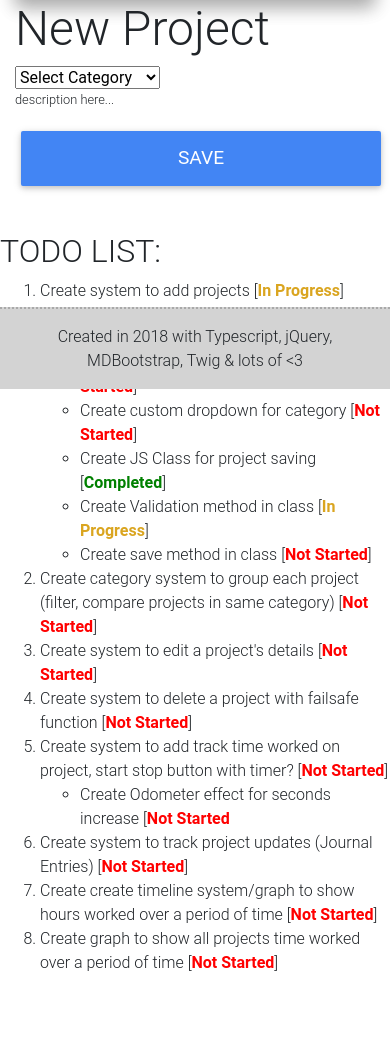
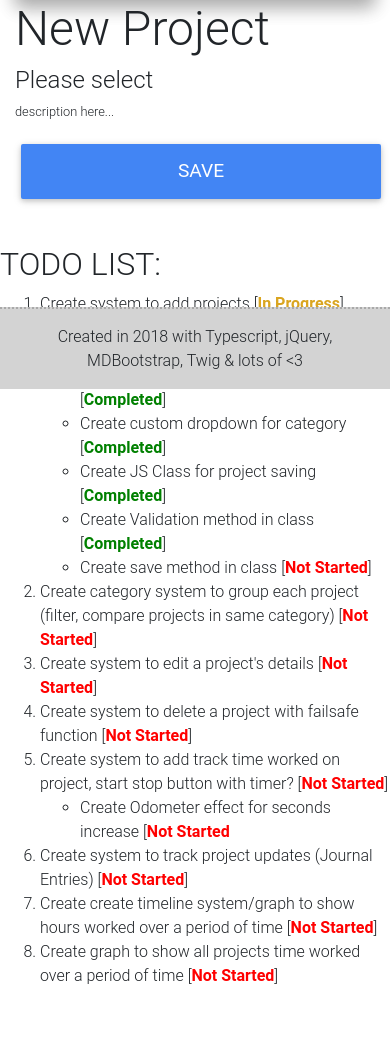
Before and after one commit to joshbyvelds/projectjournal, a PHP site: page / in a window 390 px wide. Shown: the part 455-1519 px from the top of the page. Before the commit the page ends 1426 px from the top, so only its background shows below. Run offline with PHP 8.4, Linux system fonts and the light colour scheme; data that the repository does not hold is empty; some libraries are stand-ins or nearby versions.

Commit message:
Added custom dropdown for new project category and new project images. completed new project validation (javascript)

```diff
--- a/javascript/master.js
+++ b/javascript/master.js
@@ -3,7 +3,7 @@ var ProjectSaver = (function () {
         var _this = this;
         this.savelock = false;
         this.title = $("#new_project_title");
-        this.category = $("#new_project_category");
+        this.category = $("#selected_category");
         this.description = $("#new_project_description");
         $(document).ready(function () { _this.init(); });
     }
@@ -15,15 +15,15 @@ var ProjectSaver = (function () {
     ProjectSaver.prototype.validate = function () {
         var _this = this;
         var isValid = true;
-        if ($.trim(this.title.html()) === "") {
+        if ($.trim(this.title.html()) === "" || $.trim(this.title.html()) === "New Project") {
             this.title.addClass("error").html("Please give the new project a title.").one("focus", function () { _this.title.removeClass("error").html(""); });
             isValid = false;
         }
-        if (this.category.val() === "void") {
-            alert("Error Category");
+        if ($.trim(this.category.html()) === "Please select") {
+            this.category.addClass("error");
             isValid = false;
         }
-        if ($.trim(this.description.html()) === "") {
+        if ($.trim(this.description.html()) === "" || $.trim(this.description.html()) === "description here...") {
             this.description.addClass("error").html("Please give the new project a description.").one("focus", function () { _this.description.removeClass("error").html(""); });
             isValid = false;
         }
@@ -33,9 +33,17 @@ var ProjectSaver = (function () {
     };
     ProjectSaver.prototype.reset = function () {
     };
+    ProjectSaver.prototype.openDropdown = function () {
+        $("#category_select .options").slideDown(500);
+        $("#category_select .option").off().on('click', function () {
+            $("#selected_category").html($(this).html()).removeClass("error");
+            $("#category_select .options").slideUp(500);
+        });
+    };
     ProjectSaver.prototype.init = function () {
         var _this = this;
         $("#save_new_project_btn").off().on("click", function () { _this.save(); });
+        $("#selected_category").on("click", function () { _this.openDropdown(); });
     };
     return ProjectSaver;
 }());
--- a/scss/_projects.scss
+++ b/scss/_projects.scss
@@ -4,6 +4,10 @@
 
         &.odd {
             background: #fff;
+
+            .image-col {
+                text-align: right;
+            }
         }
 
         &.even {
@@ -45,6 +49,46 @@
                 width: 100%;
                 font-size: 1.2rem;
             }
+
+            .fake_dropdown {
+                position: relative;
+
+                .open{
+                    .selected{
+                        cursor:default;
+                    }
+                }
+
+                .options {
+                    display: none;
+                    position: absolute;
+                    background: #ffffff;
+                    z-index: 100;
+                    border:solid 2px black;
+                    border-top: 0;
+                }
+
+                .selected{
+                    cursor:pointer;
+
+                    &.error{
+                        color: red;
+                    }
+                }
+
+                .option {
+                    padding: 5px 10px;
+                    margin: 0;
+                    border-bottom: solid 1px gray;
+                    transition: all 0.3s ease-out;
+                    cursor:pointer;
+
+                    &:hover{
+                        background: darkgray;
+                    }
+                }
+            }
+
         }
 
     }
--- a/stylesheets/master.css
+++ b/stylesheets/master.css
@@ -17,6 +17,8 @@ main {
   padding: 40px 0; }
   .projects .project.odd {
     background: #fff; }
+    .projects .project.odd .image-col {
+      text-align: right; }
   .projects .project .image-col img {
     transition: all 0.3s ease-out;
     cursor: pointer; }
@@ -35,6 +37,29 @@ main {
   .projects .project.new .save-btn {
     width: 100%;
     font-size: 1.2rem; }
+  .projects .project.new .fake_dropdown {
+    position: relative; }
+    .projects .project.new .fake_dropdown .open .selected {
+      cursor: default; }
+    .projects .project.new .fake_dropdown .options {
+      display: none;
+      position: absolute;
+      background: #ffffff;
+      z-index: 100;
+      border: solid 2px black;
+      border-top: 0; }
+    .projects .project.new .fake_dropdown .selected {
+      cursor: pointer; }
+      .projects .project.new .fake_dropdown .selected.error {
+        color: red; }
+    .projects .project.new .fake_dropdown .option {
+      padding: 5px 10px;
+      margin: 0;
+      border-bottom: solid 1px gray;
+      transition: all 0.3s ease-out;
+      cursor: pointer; }
+      .projects .project.new .fake_dropdown .option:hover {
+        background: darkgray; }
 
 .todo .status {
   font-weight: bold; }
--- a/view/index.twig
+++ b/view/index.twig
@@ -19,17 +19,20 @@
 <main>
     <div class="container projects">
         <div class="row project new odd">
-            <div class="col-sm-12 col-md-6 image-col"><img src="https://scontent.fxds1-1.fna.fbcdn.net/v/t1.0-9/17553625_1803361399689787_3680384734137178849_n.jpg?oh=83f48fa3ddcae0953722f269f3de9bc1&oe=5B083E60" class="img-fluid img-thumbnail z-depth-2" alt="zoom"></div>
+            <div class="col-sm-12 col-md-6 image-col"><img src="/assets/images/new_project.jpg" class="img-fluid img-thumbnail z-depth-2" alt="zoom"></div>
             <div class="col-sm-12 col-md-6 title-col">
                 <h3 contenteditable="true" id="new_project_title">New Project</h3>
-                <select name="" id="new_project_category" id="new_project_category">
-                    <option value="void">Select Category</option>
-                    <option value="1">Fan Fiction Novel</option>
-                    <option value="2">3D Model</option>
-                    <option value="3">3D Game</option>
-                    <option value="4">HTML Game</option>
-                    <option value="5">Website</option>
-                </select>
+                <div class="fake_dropdown" id="category_select">
+                    <h4 id="selected_category" class="selected" data-selected="test">Please select</h4>
+                    <div class="options">
+                        <h4 class="option">Website</h4>
+                        <h4 class="option">Web App</h4>
+                        <h4 class="option">Fan Fiction</h4>
+                        <h4 class="option">HTML Game</h4>
+                        <h4 class="option">3D Render</h4>
+                        <h4 class="option">Unreal Game</h4>
+                    </div>
+                </div>
                 <p contenteditable="true" id="new_project_description">description here...</p>
                 <button class="btn btn-primary save-btn" id="save_new_project_btn"><i class="far fa-save"></i> Save</button>
             </div>
@@ -67,11 +70,11 @@
                 Create system to add projects [<span class="status in_progress">In Progress</span>]
                 <ul>
                     <li>Create front end for projects [<span class="status completed">Completed</span>]</li>
-                    <li>Create new project UI [<span class="status in_progress">In Progress</span>]</li>
-                    <li>Create image for new project (?) [<span class="status not_started">Not Started</span>]</li>
-                    <li>Create custom dropdown for category [<span class="status not_started">Not Started</span>]</li>
+                    <li>Create new project UI [<span class="status completed">Completed</span>]</li>
+                    <li>Create image for new project (?) [<span class="status completed">Completed</span>]</li>
+                    <li>Create custom dropdown for category [<span class="status completed">Completed</span>]</li>
                     <li>Create JS Class for project saving [<span class="status completed">Completed</span>]</li>
-                    <li>Create Validation method in class [<span class="status in_progress">In Progress</span>]</li>
+                    <li>Create Validation method in class [<span class="status completed">Completed</span>]</li>
                     <li>Create save method in class [<span class="status not_started">Not Started</span>]</li>
                 </ul>
             </li>
```
Also changed, not shown: typescript/master.ts (+14 -5 lines), 2 other files.
